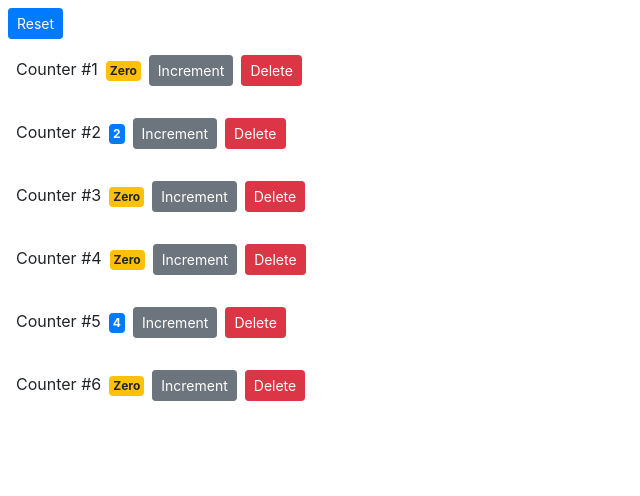
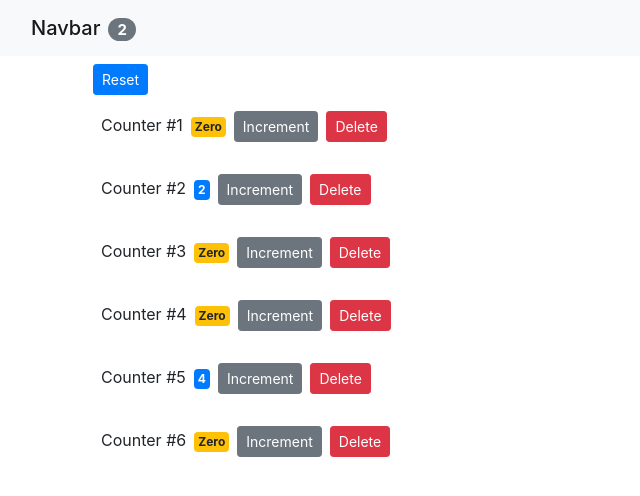
Before and after one commit to Stabarak/counter-app, a React (Create React App) app: page / in a window 1280 px wide. Shown: the top 496 px of the page, without its empty margins (0-640 px from the left). Built offline with nearby package versions, Linux system fonts and the light colour scheme.

Commit message:
Shifting up the states and navbar

```diff
--- a/src/App.js
+++ b/src/App.js
@@ -1,27 +1,62 @@
-import React from 'react';
-import ReactDOM from 'react-dom';
-import logo from './logo.svg';
+import React, { Component } from 'react';
 import './App.css';
+import Navbar from './components/navbar';
+import Counters from './components/counters';
 
-function App() {
-  return (
-    <div className="App">
-      <header className="App-header">
-        <img src={logo} className="App-logo" alt="logo" />
-        <p>
-          Edit <code>src/App.js</code> and save to reload.
-        </p>
-        <a
-          className="App-link"
-          href="https://reactjs.org"
-          target="_blank"
-          rel="noopener noreferrer"
-        >
-          Learn React
-        </a>
-      </header>
-    </div>
-  );
+class App extends Component {
+  state = {
+    counters: [
+      { id: 1, value: 0 },
+      { id: 2, value: 2 },
+      { id: 3, value: 0 },
+      { id: 4, value: 0 },
+      { id: 5, value: 4 },
+      { id: 6, value: 0 },
+    ],
+  };
+
+  handleDelete = (counterID) => {
+    const counters = this.state.counters.filter(
+      (counter) => counter.id !== counterID
+    );
+    this.setState({ counters });
+  };
+
+  handleReset = () => {
+    const counters = this.state.counters.map((counter) => {
+      counter.value = 0;
+      return counter;
+    });
+    this.setState({ counters });
+  };
+
+  handleIncrement = (counter) => {
+    const counters = [...this.state.counters];
+    const index = counters.indexOf(counter);
+    counters[index] = { ...counter };
+    counters[index].value++;
+    this.setState({ counters });
+  };
+
+  render() {
+    return (
+      <>
+        <Navbar
+          totalCounters={
+            this.state.counters.filter((count) => count.value > 0).length
+          }
+        />
+        <main className='container'>
+          <Counters
+            onIncrement={this.handleIncrement}
+            onDelete={this.handleDelete}
+            onReset={this.handleReset}
+            counters={this.state.counters}
+          />
+        </main>
+      </>
+    );
+  }
 }
 
 export default App;
--- a/src/components/counters.jsx
+++ b/src/components/counters.jsx
@@ -2,62 +2,19 @@ import React, { Component } from 'react';
 import Counter from './counter';
 
 class Counters extends React.Component {
-  state = {
-    counters: [
-      { id: 1, value: 0 },
-      { id: 2, value: 2 },
-      { id: 3, value: 0 },
-      { id: 4, value: 0 },
-      { id: 5, value: 4 },
-      { id: 6, value: 0 },
-    ],
-  };
-
-  handleDelete = (counterID) => {
-    const counters = this.state.counters.filter(
-      (counter) => counter.id !== counterID
-    );
-    this.setState({ counters });
-  };
-
-  handleReset = () => {
-    const counters = this.state.counters.map((counter) => {
-      counter.value = 0;
-      return counter;
-    });
-    this.setState({ counters });
-  };
-
-  handleIncrement = (counter) => {
-    const counters = [...this.state.counters];
-    const index = counters.indexOf(counter);
-    counters[index] = { ...counter };
-    counters[index].value++;
-    console.log(this.state.counters[index]);
-    this.setState({ counters });
-    //   this.state.counters.map((counter) => {
-    //   console.log(counterID);
-    //   if (counter.id === counterID) {
-    //     counter.value = counter.value + 1;
-    //   }
-    //   return counter
-    // });
-    // this.setState({ counters });
-  };
-
   render() {
     return (
       <div>
         <button
-          onClick={this.handleReset}
+          onClick={this.props.onReset}
           className='btn btn-primary btn-sm m-2'
         >
           Reset
         </button>
-        {this.state.counters.map((counter) => (
+        {this.props.counters.map((counter) => (
           <Counter
-            onDelete={this.handleDelete}
-            onIncrement={this.handleIncrement}
+            onDelete={this.props.onDelete}
+            onIncrement={this.props.onIncrement}
             key={counter.id}
             counter={counter}
           />
--- /dev/null
+++ b/src/components/navbar.jsx
@@ -0,0 +1,22 @@
+import React, { Component } from 'react';
+
+class Navbar extends React.Component {
+  render() {
+    return (
+      <>
+        <nav className='navbar navbar-light bg-light'>
+          <div className='container-fluid'>
+            <span className='navbar-brand mb-0 h1'>
+              Navbar
+              <span className='badge ml-2 badge-pill badge-secondary'>
+                {this.props.totalCounters}
+              </span>
+            </span>
+          </div>
+        </nav>
+      </>
+    );
+  }
+}
+
+export default Navbar;
--- a/src/index.js
+++ b/src/index.js
@@ -4,11 +4,10 @@ import './index.css';
 import App from './App';
 import reportWebVitals from './reportWebVitals';
 import 'bootstrap/dist/css/bootstrap.css';
-import Counters from './components/counters';
 
 ReactDOM.render(
   <React.StrictMode>
-    <Counters />
+    <App />
   </React.StrictMode>,
   document.getElementById('root')
 );
```
